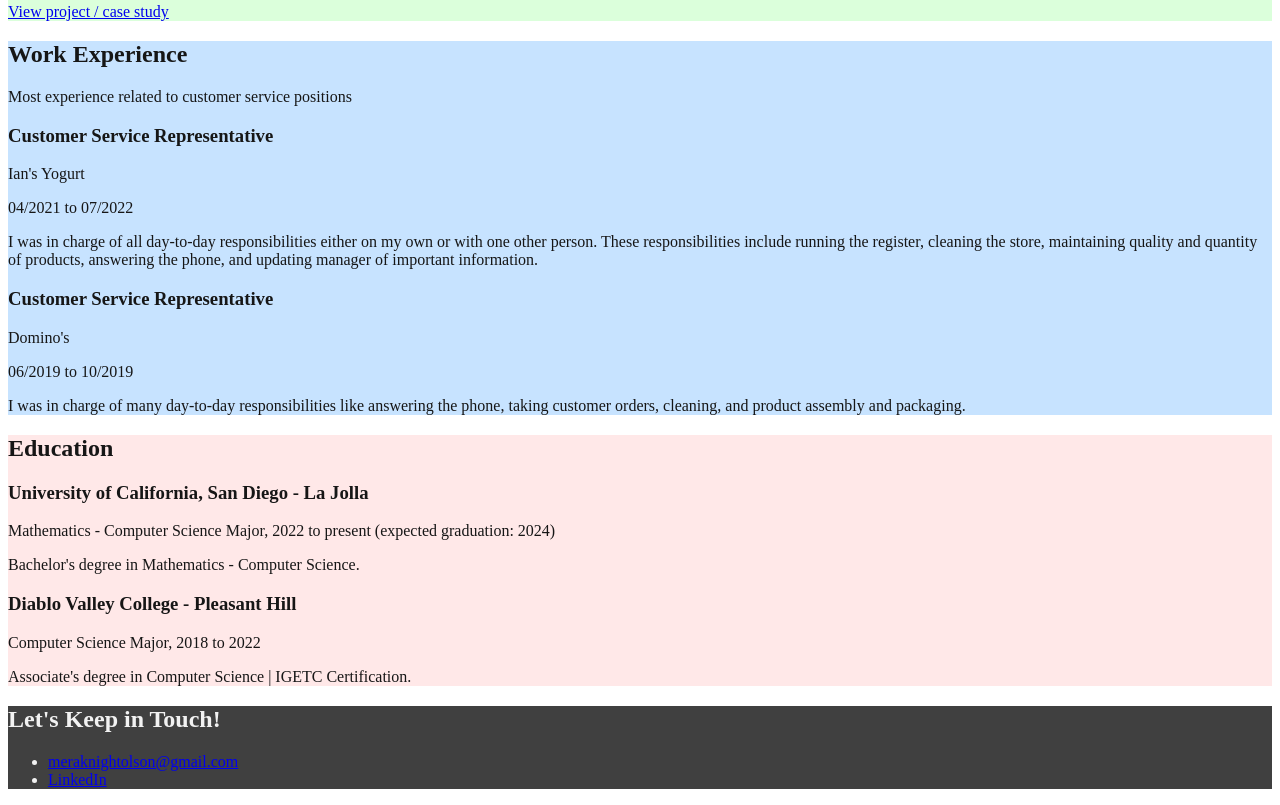
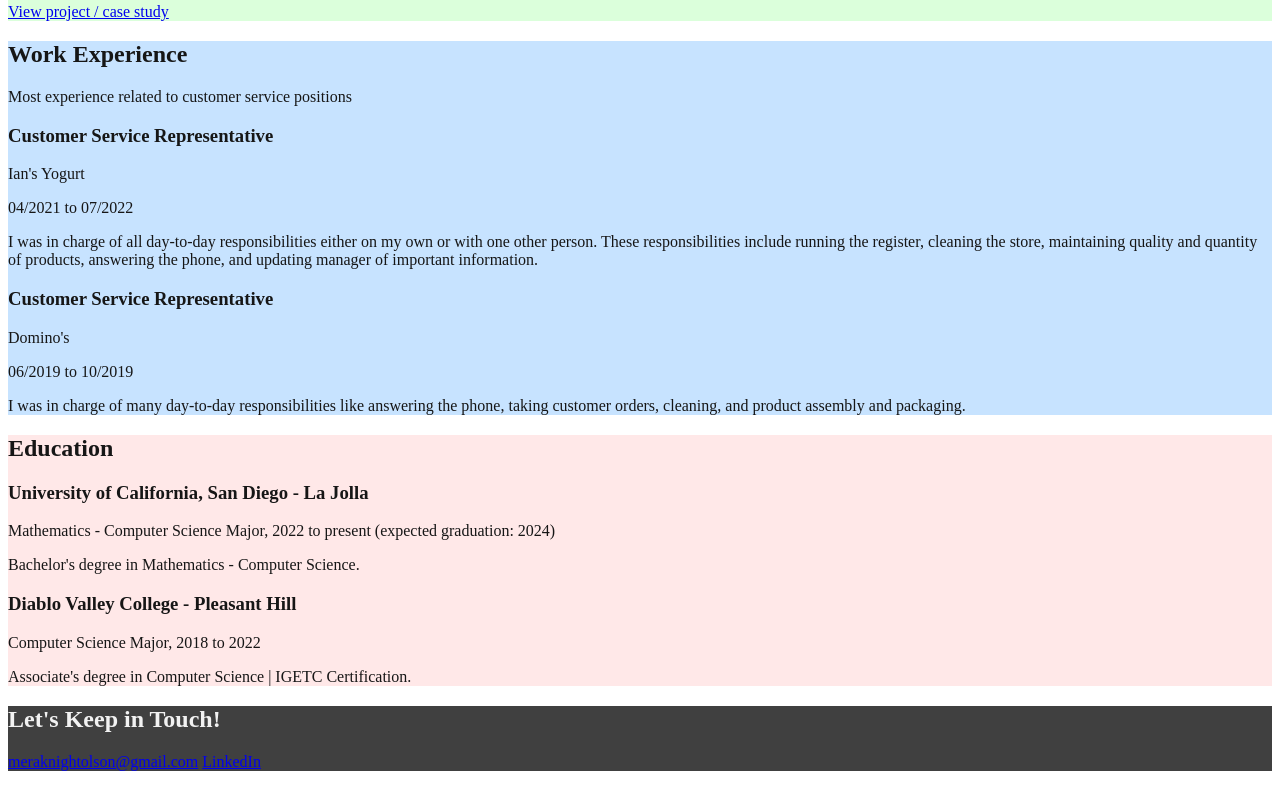
Before and after one commit to Osodroe/CSS-Portfolio, a plain HTML site: page index.html in a window 1280 px wide. Shown: the part 708-1513 px from the top of the page. After the commit the page ends 1487 px from the top, so only its background shows below. Drawn offline with Linux system fonts and the light colour scheme.

Commit message:
Update index.html
contact info buttons

```diff
--- a/index.html
+++ b/index.html
@@ -77,10 +77,9 @@
         <h2>Let's Keep in Touch!</h2>
 
         <!-- Social media and contact links. Add or remove any networks. -->
-        <ul>
-          <li><a href="mailto:meraknightolson@gmail.com">meraknightolson@gmail.com</a></li>
-          <li><a href="https://www.linkedin.com/in/merak-olson-a98b67202/" target="_blank">LinkedIn</a></li>
-        </ul>
+        <a class="button" href="mailto:meraknightolson@gmail.com">meraknightolson@gmail.com</a>
+        <a class="button" href="https://www.linkedin.com/in/merak-olson-a98b67202/" target="_blank">LinkedIn</a>
+
       </footer>
     </main>
   </body>
```
